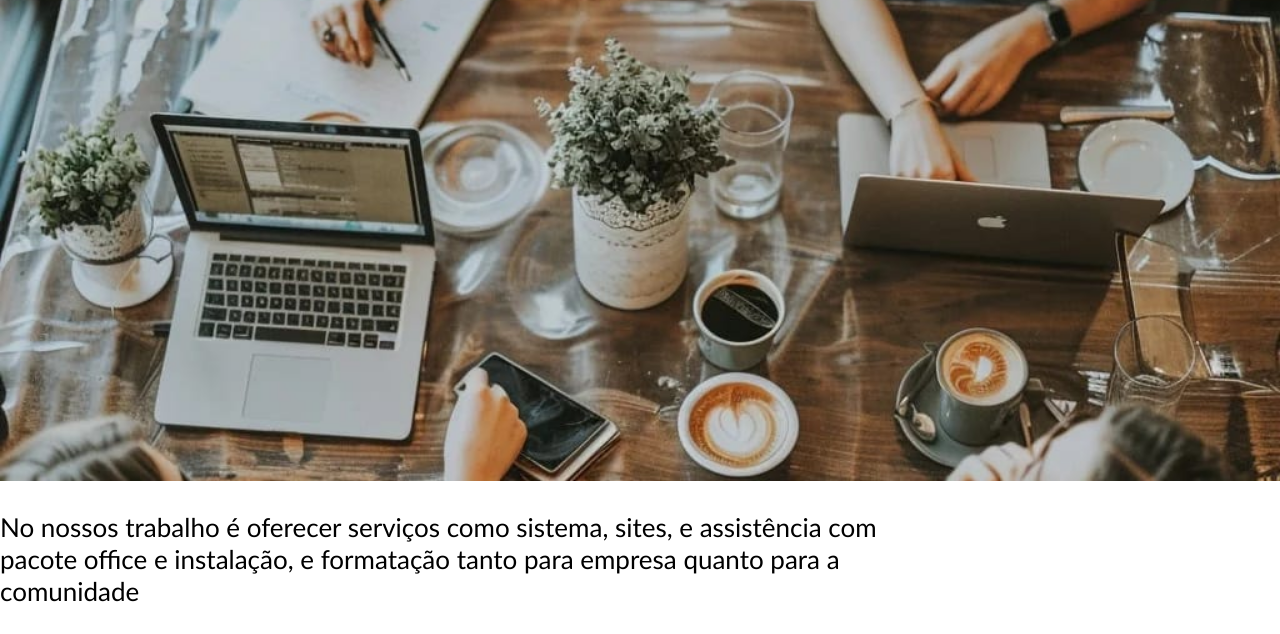
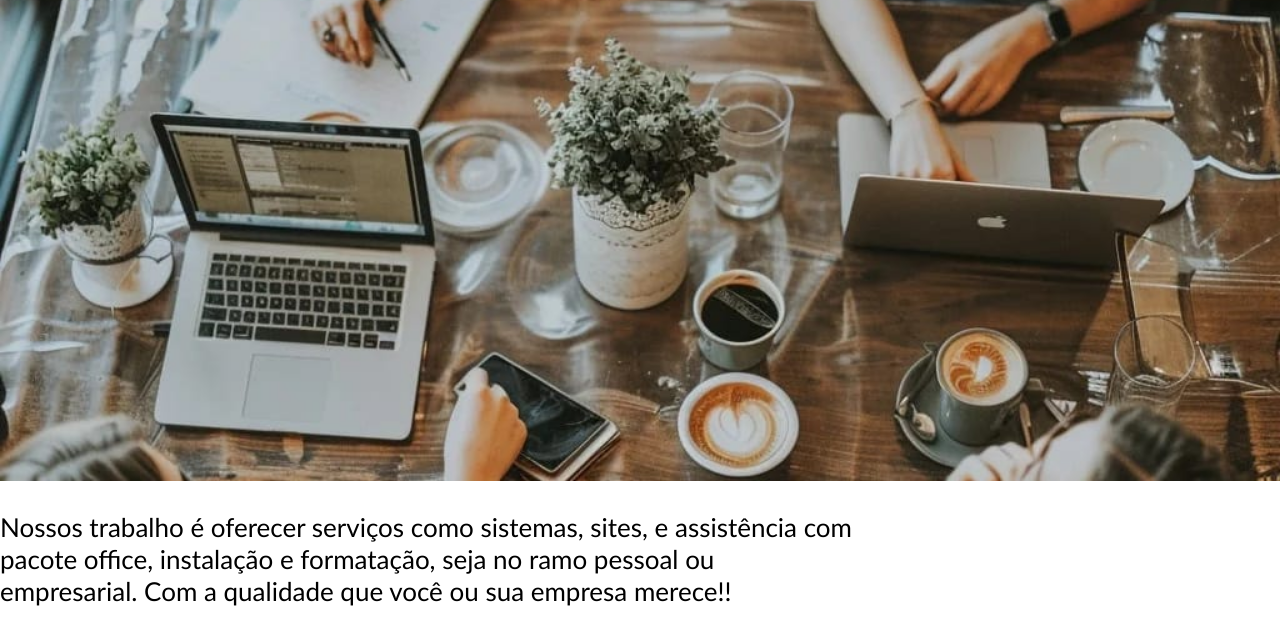
Before and after one commit to LECinovattion/projeto-LEC, a plain HTML site: page index.html in a window 1280 px wide. Shown: the part 119-753 px from the top of the page. Drawn offline with Linux system fonts and the light colour scheme.

Commit message:
Update index.html

```diff
--- a/index.html
+++ b/index.html
@@ -30,7 +30,7 @@
 
     </main>
 
-    <p class="textoP">No nossos trabalho é oferecer serviços como sistema, sites, e assistência com <br> pacote office e instalação, e formatação tanto para empresa quanto para a <br>comunidade </p>
+    <p class="textoP">Nossos trabalho é oferecer serviços como sistemas, sites, e assistência com <br> pacote office, instalação e formatação, seja no ramo pessoal ou <br>empresarial. Com a qualidade que você ou sua empresa merece!! </p>
 
          <ul class="list-Banner">
            <li> <img src="./img/LECinovattion.jpg" alt=" desenvolvimento de web sites"></li>
```
